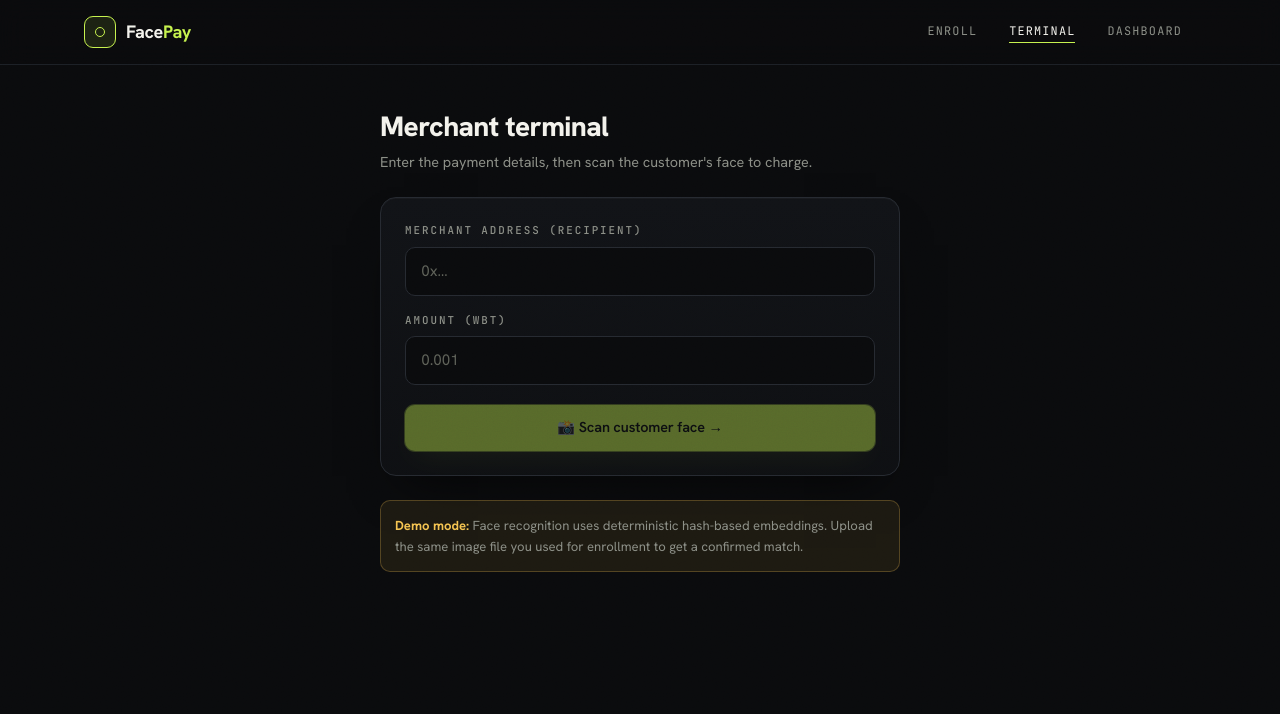
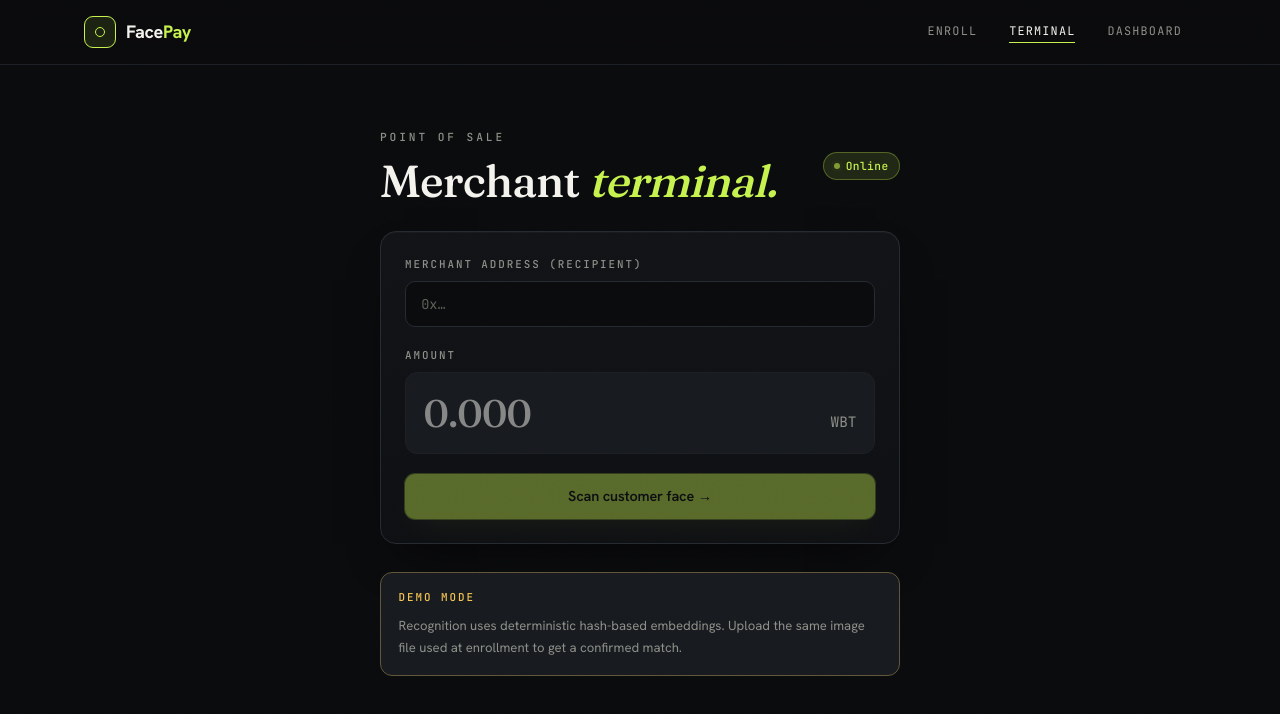
Before and after one commit to lightningthief873/eth_global_mumbai, a Next.js app in the folder frontend/: page /merchant in a window 1280 px wide. Shown: the top 714 px of the page. Built offline with nearby package versions, Linux system fonts and the light colour scheme; no server answers.

Commit message:
frontend: redesign merchant terminal with large amount display

```diff
--- a/frontend/app/merchant/page.tsx
+++ b/frontend/app/merchant/page.tsx
@@ -42,27 +42,28 @@ export default function MerchantPage() {
     <div className="flex flex-col min-h-screen">
       <Navbar />
 
-      <main className="flex flex-col items-center px-4 py-10 flex-1">
-        <div style={{ width: "100%", maxWidth: "520px" }} className="flex flex-col gap-6">
-
+      <main className="flex flex-col items-center px-5 py-12 md:py-16 flex-1">
+        <div style={{ width: "100%", maxWidth: "520px" }} className="flex flex-col gap-7">
           {/* Title */}
-          <div>
-            <h1 style={{ fontWeight: 800, fontSize: "1.75rem", letterSpacing: "-0.02em" }}>
-              Merchant terminal
+          <div className="flex items-center justify-between gap-3 flex-wrap">
+            <div className="flex flex-col gap-3">
+              <span className="fp-eyebrow">Point of sale</span>
+              <h1 className="fp-display" style={{ fontSize: "clamp(2rem, 6vw, 2.8rem)" }}>
+                Merchant <span className="fp-serif-italic" style={{ color: "var(--fp-accent)" }}>terminal.</span>
               </h1>
-            <p style={{ color: "var(--fp-muted)", fontSize: "0.9rem", marginTop: "0.3rem" }}>
-              Enter the payment details, then scan the customer's face to charge.
-            </p>
+            </div>
+            <span className="fp-badge fp-badge-info fp-badge-live">Online</span>
           </div>
 
           {/* Form */}
           {step === "form" && (
-            <div className="fp-card flex flex-col gap-4">
+            <div className="fp-card flex flex-col gap-5">
               <div>
                 <label className="fp-label" htmlFor="merchant">Merchant address (recipient)</label>
                 <input
                   id="merchant"
                   className="fp-input"
+                  style={{ fontFamily: "var(--font-mono)", fontSize: "0.85rem" }}
                   placeholder="0x…"
                   value={merchant}
                   onChange={(e) => setMerchant(e.target.value)}
@@ -70,20 +71,36 @@ export default function MerchantPage() {
               </div>
 
               <div>
-                <label className="fp-label" htmlFor="amount">Amount (WBT)</label>
+                <label className="fp-label" htmlFor="amount">Amount</label>
+                <div
+                  className="fp-panel flex items-baseline gap-2"
+                  style={{ padding: "1rem 1.1rem" }}
+                >
                   <input
                     id="amount"
-                  className="fp-input"
+                    className="fp-display"
                     type="number"
                     min="0"
                     step="0.001"
-                  placeholder="0.001"
+                    placeholder="0.000"
                     value={amountWbt}
                     onChange={(e) => setAmountWbt(e.target.value)}
+                    style={{
+                      background: "transparent",
+                      border: "none",
+                      outline: "none",
+                      color: "var(--foreground)",
+                      fontSize: "2.4rem",
+                      flex: 1,
+                      minWidth: 0,
+                      lineHeight: 1,
+                    }}
                   />
+                  <span className="fp-mono" style={{ fontSize: "0.9rem", color: "var(--fp-muted)", whiteSpace: "nowrap" }}>WBT</span>
+                </div>
                 {amountWbt && Number(amountWbt) > 0 && (
-                  <p style={{ color: "var(--fp-muted)", fontSize: "0.78rem", marginTop: "0.3rem" }}>
-                    Reward: {(Number(amountWbt) * 100).toFixed(2)} PWSR
+                  <p className="fp-mono" style={{ fontSize: "0.72rem", marginTop: "0.5rem", color: "var(--fp-accent-dim)" }}>
+                    + {(Number(amountWbt) * 100).toFixed(2)} PWSR REWARD
                   </p>
                 )}
               </div>
@@ -92,9 +109,8 @@ export default function MerchantPage() {
                 className="fp-btn fp-btn-primary"
                 disabled={!formValid}
                 onClick={() => setStep("scan")}
-                style={{ marginTop: "0.25rem" }}
               >
-                📸 Scan customer face →
+                Scan customer face →
               </button>
             </div>
           )}
@@ -102,25 +118,14 @@ export default function MerchantPage() {
           {/* Scan */}
           {step === "scan" && (
             <div className="fp-card flex flex-col gap-4">
-              {/* Summary bar */}
-              <div
-                style={{
-                  display: "flex",
-                  alignItems: "center",
-                  justifyContent: "space-between",
-                  background: "var(--fp-surface-2)",
-                  borderRadius: "8px",
-                  padding: "0.65rem 0.875rem",
-                }}
-              >
-                <span style={{ color: "var(--fp-muted)", fontSize: "0.82rem" }}>Charging</span>
-                <span style={{ fontWeight: 700, fontSize: "1.1rem" }}>{amountWbt} WBT</span>
+              <div className="fp-panel flex items-center justify-between" style={{ padding: "0.85rem 1.1rem" }}>
+                <span className="fp-label" style={{ margin: 0 }}>Charging</span>
+                <span className="fp-display" style={{ fontSize: "1.5rem" }}>
+                  {amountWbt} <span style={{ fontSize: "0.9rem", color: "var(--fp-muted)" }}>WBT</span>
+                </span>
               </div>
 
-              <CameraCapture
-                label="Scan & charge"
-                onCapture={(blob) => { onCapture(blob); }}
-              />
+              <CameraCapture label="Scan & charge" onCapture={(blob) => { onCapture(blob); }} />
 
               <button className="fp-btn fp-btn-ghost" onClick={() => setStep("form")}>
                 ← Back to form
@@ -130,23 +135,22 @@ export default function MerchantPage() {
 
           {/* Charging */}
           {step === "charging" && (
-            <div className="fp-card flex flex-col items-center gap-4 py-10">
-              <div style={{ width: "2.5rem", height: "2.5rem", border: "3px solid var(--fp-border)", borderTopColor: "var(--fp-accent)", borderRadius: "50%", animation: "spin 0.8s linear infinite" }} />
-              <p style={{ fontWeight: 600 }}>Processing payment…</p>
-              <p style={{ color: "var(--fp-muted)", fontSize: "0.82rem" }}>Identifying customer and signing transaction</p>
-              <style>{`@keyframes spin { to { transform: rotate(360deg); } }`}</style>
+            <div className="fp-card flex flex-col items-center gap-4 py-12">
+              <div className="fp-spinner" style={{ width: "2.5rem", height: "2.5rem" }} />
+              <p style={{ fontWeight: 650 }}>Processing payment</p>
+              <p className="fp-mono" style={{ fontSize: "0.72rem", letterSpacing: "0.1em", color: "var(--fp-muted)", textAlign: "center" }}>
+                IDENTIFYING CUSTOMER · SIGNING TX
+              </p>
             </div>
           )}
 
           {/* Done */}
-          {step === "done" && receipt && (
-            <TxReceipt receipt={receipt} onReset={reset} />
-          )}
+          {step === "done" && receipt && <TxReceipt receipt={receipt} onReset={reset} />}
 
           {/* Error */}
           {step === "error" && (
-            <div className="fp-card" style={{ borderColor: "var(--fp-error)" }}>
-              <p style={{ color: "var(--fp-error)", fontWeight: 600, marginBottom: "0.5rem" }}>Payment failed</p>
+            <div className="fp-card" style={{ borderColor: "color-mix(in srgb, var(--fp-error) 50%, var(--fp-border))" }}>
+              <p style={{ color: "var(--fp-error)", fontWeight: 650, marginBottom: "0.5rem" }}>Payment failed</p>
               <p style={{ color: "var(--fp-muted)", fontSize: "0.85rem", marginBottom: "1rem" }}>{error}</p>
               <div className="flex gap-2">
                 <button className="fp-btn fp-btn-ghost" style={{ flex: 1 }} onClick={() => setStep("scan")}>
@@ -162,19 +166,18 @@ export default function MerchantPage() {
           {/* Demo tip */}
           {step === "form" && (
             <div
+              className="fp-panel"
               style={{
-                background: "color-mix(in srgb, var(--fp-warning) 8%, transparent)",
-                border: "1px solid color-mix(in srgb, var(--fp-warning) 25%, transparent)",
-                borderRadius: "10px",
-                padding: "0.875rem",
+                padding: "1rem 1.1rem",
                 fontSize: "0.82rem",
                 color: "var(--fp-muted)",
-                lineHeight: 1.6,
+                lineHeight: 1.65,
+                borderColor: "color-mix(in srgb, var(--fp-warning) 28%, var(--fp-border))",
               }}
             >
-              <strong style={{ color: "var(--fp-warning)" }}>Demo mode:</strong> Face recognition uses
-              deterministic hash-based embeddings. Upload the same image file you used for enrollment
-              to get a confirmed match.
+              <span className="fp-label" style={{ color: "var(--fp-warning)" }}>Demo mode</span>
+              Recognition uses deterministic hash-based embeddings. Upload the same
+              image file used at enrollment to get a confirmed match.
             </div>
           )}
         </div>
```
Lines whose indentation alone changed are shown as unchanged.
